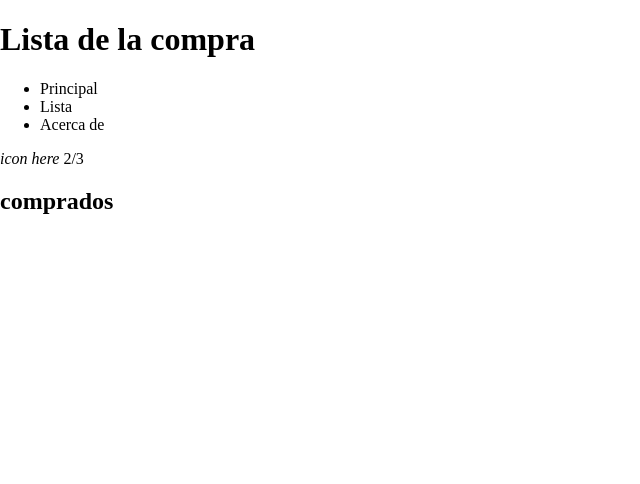
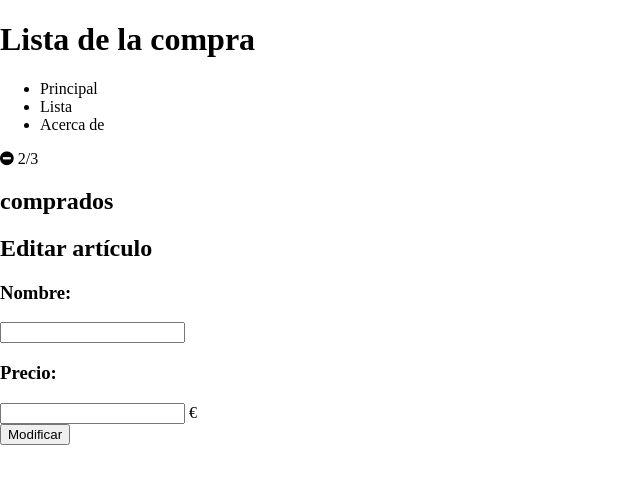
Before and after one commit to pauIbanez/W1CH4-pau-ibanez, a website: page index.html in a window 1280 px wide. Shown: the whole page, without its empty margins (0-640 px from the left). Drawn offline with Linux system fonts and the light colour scheme.

Commit message:
Added form layout

```diff
--- a/index.html
+++ b/index.html
@@ -7,6 +7,10 @@
       rel="shortcut icon"
       href="assets/img/favicon.png"
       type="image/x-icon"
+    />
+    <link
+      rel="stylesheet"
+      href="node_modules/font-awesome/css/font-awesome.min.css"
     />
     <link rel="stylesheet" href="css/style.css" />
     <title>BuyIt</title>
@@ -21,19 +25,28 @@
           <li class="nav-button">Acerca de</li>
         </ul>
       </nav>
-    </header>
-    <main class="main-content">
       <section class="info">
-        <i class="placeholder">icon here</i>
+        <i class="fa fa-minus-circle"></i>
         <span class="info__title info__title--counter">2/3</span>
         <h2 class="info__title info__title--text">comprados</h2>
       </section>
-      <section class="userapp">
-        <h2 class="userapp__title">
-          <form class="userapp__form">
-            <article class="userapp__form-field"></article>
-          </form>
-        </h2>
+    </header>
+    <main class="main-content main-content--active">
+      <section class="article-edit">
+        <h2 class="article-edit__title">Editar artículo</h2>
+        <form class="article-edit__form">
+          <article class="article-edit__form-field">
+            <h3 class="article-edit__field-title">Nombre:</h3>
+            <input type="text" id="" class="article-edit__field-input" />
+          </article>
+          <article class="article-edit__form-field">
+            <h3 class="article-edit__field-title">Precio:</h3>
+            <input type="text" id="" class="article-edit__field-input" /> €
+          </article>
+          <button type="submit" class="article-edit__form-button">
+            Modificar
+          </button>
+        </form>
       </section>
     </main>
   </body>
```
